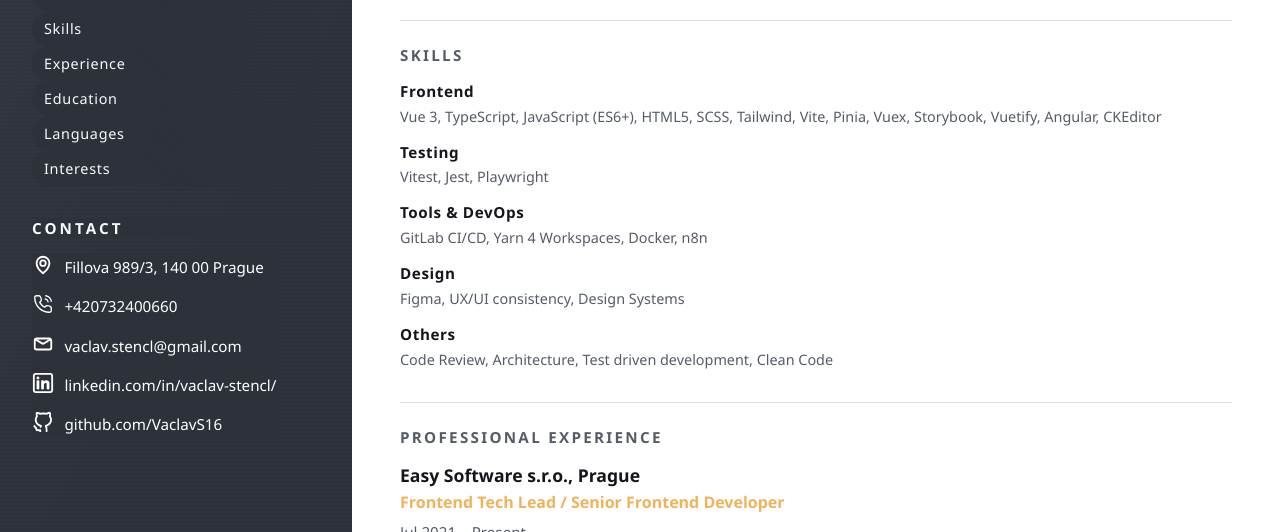
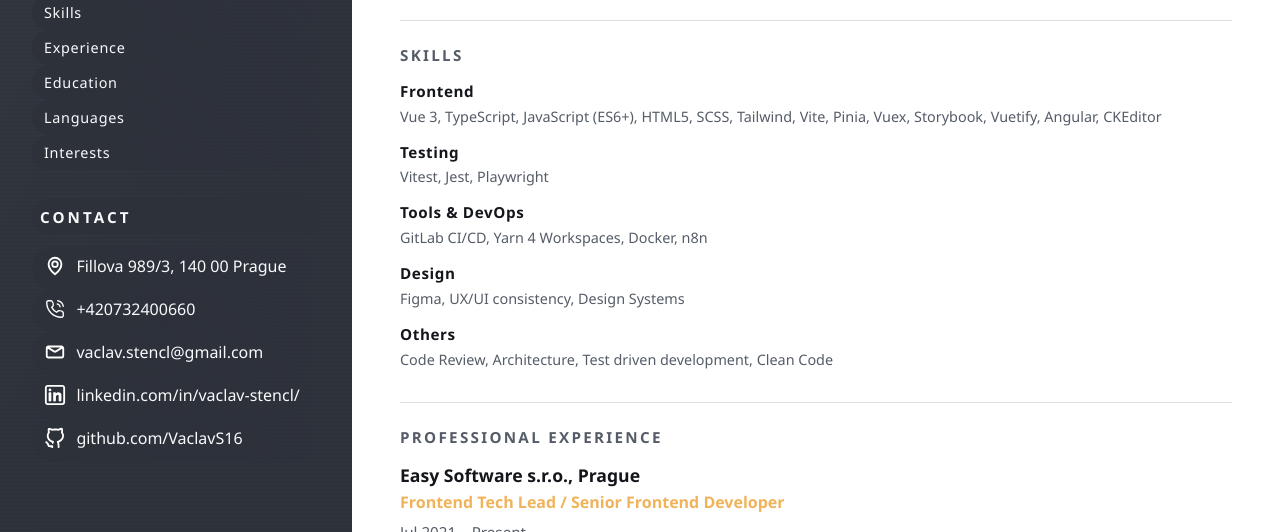
Before and after one commit to VaclavS16/cv, a plain HTML site: page index.html in a window 1280 px wide. Shown: the part 268-800 px from the top of the page. Drawn offline with Linux system fonts and the light colour scheme.

Commit message:
style: update spacing and background colors
Adjusted the gap between elements in the CSS from 2rem to 1rem for a more compact layout. Also modified the background colors for better visibility and consistency across components, including the contact list items and menu links.

```diff
--- a/index.html
+++ b/index.html
@@ -112,22 +112,28 @@
           +420732400660
         </li>
         <li>
+          <a href="mailto:vaclav.stencl@gmail.com">
             <span class="icon">
             <email-icon></email-icon>
             </span>
-          <a href="mailto:vaclav.stencl@gmail.com">vaclav.stencl@gmail.com</a>
+            <span>vaclav.stencl@gmail.com</span>
+          </a>
         </li>
         <li>
+          <a href="https://www.linkedin.com/in/vaclav-stencl/" target="_blank" rel="noopener noreferrer">
             <span class="icon">
               <linkedin-icon></linkedin-icon>
             </span>
-          <a href="https://www.linkedin.com/in/vaclav-stencl/">linkedin.com/in/vaclav-stencl/</a>
+            <span>linkedin.com/in/vaclav-stencl/</span>
+          </a>
         </li>
         <li>
+          <a href="https://github.com/VaclavS16" target="_blank" rel="noopener noreferrer">
             <span class="icon">
               <github-icon></github-icon>
             </span>
-          <a href="https://github.com/VaclavS16">github.com/VaclavS16</a>
+            github.com/VaclavS16
+          </a>
         </li>
       </ul>
     </section>
--- a/styles.css
+++ b/styles.css
@@ -31,7 +31,7 @@ aside {
   padding: 2rem;
   display: flex;
   flex-direction: column;
-  gap: 2rem;
+  gap: 1rem;
   position: relative;
   overflow: hidden;
   isolation: isolate;
@@ -164,10 +164,10 @@ aside > *:not(.terminal-background) {
 }
 
 .sidebar-section h2 {
+  padding: 0.5rem;
   font-size: 0.95rem;
   letter-spacing: 0.2em;
   text-transform: uppercase;
-  margin: 0 0 1rem;
   color: #f9fafc;
   background-color: var(--dark);
   border-radius: 100px;
@@ -188,7 +188,6 @@ aside > *:not(.terminal-background) {
   text-decoration: none;
   font-size: 0.9rem;
   letter-spacing: 0.05em;
-  transition: background-color 0.5s ease, border-color 0.5s ease;
   background: linear-gradient(45deg, var(--dark) 40%, transparent);
   border-radius: 100px;
 }
@@ -196,7 +195,7 @@ aside > *:not(.terminal-background) {
 .menu-list a:hover,
 .menu-list a:focus,
 .menu-list a.active {
-  background: rgba(240, 179, 90, 0.15);
+  background: var(--dark-muted);
   border-color: var(--accent);
 }
 
@@ -209,17 +208,20 @@ aside > *:not(.terminal-background) {
 }
 
 .contact-list {
-  background-color: var(--dark);
   width: fit-content;
 }
 
+
 .contact-list li {
+  padding: 0.5rem 0.75rem;
+  color: #f9fafc;
+  background: linear-gradient(45deg, var(--dark) 40%, transparent);
+  border-radius: 100px;
+}
+
+.contact-list li, .contact-list a {
   display: flex;
-  align-items: center;
   gap: 0.65rem;
-  margin-bottom: 0.75rem;
-  font-size: 0.95rem;
-  line-height: 1.4;
 }
 
 .contact-list a {
```
Also changed, not shown: avatar.jpeg. Lines whose indentation alone changed are shown as unchanged.
